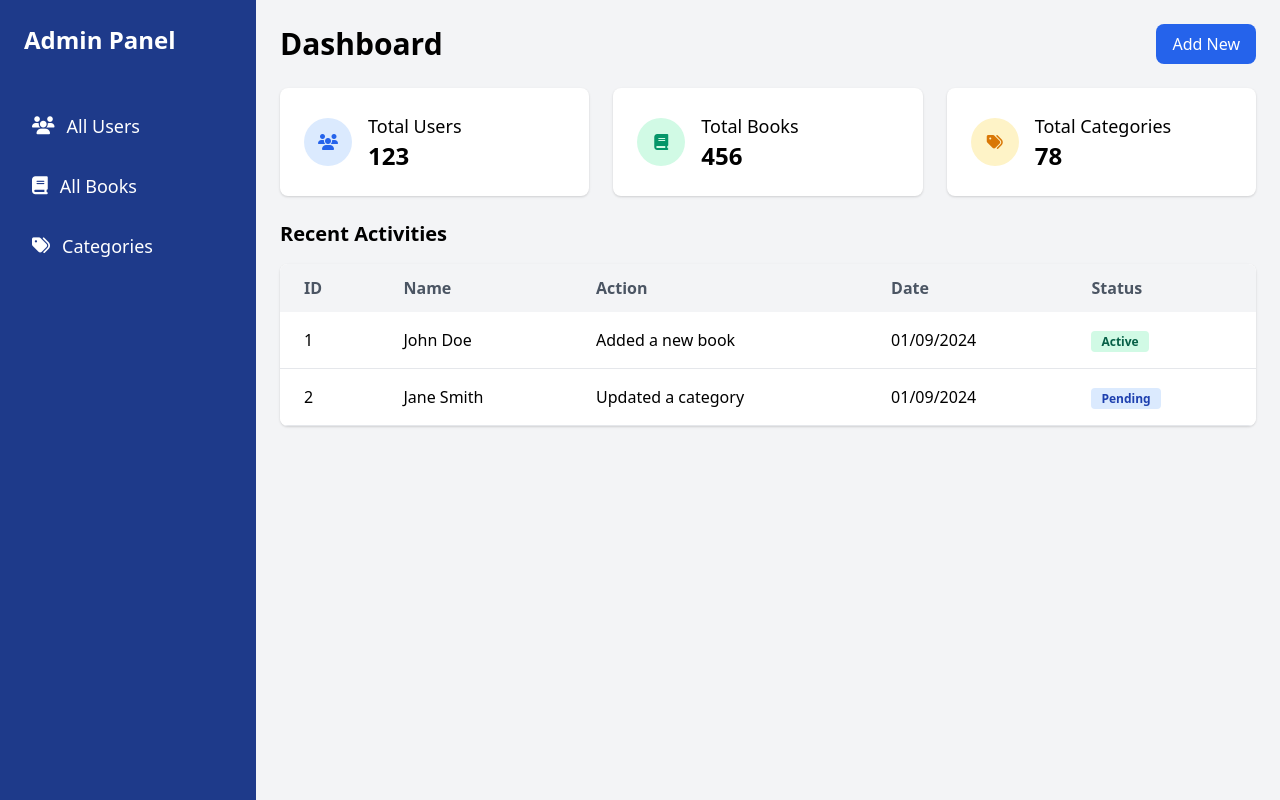
After one commit to Bashyalhari583/BookMandu, a PHP site: template app/views/admin/admin.php in a window 1280 px wide. The commit adds this page. Run offline with PHP 8.4, Linux system fonts and the light colour scheme; the template is opened without the code that fills it, so the values that code supplies are empty; some libraries are stand-ins or nearby versions.

Commit message:
This is the second commit

```diff
--- /dev/null
+++ b/app/views/admin/admin.php
@@ -0,0 +1,125 @@
+<!DOCTYPE html>
+<html lang="en">
+<head>
+    <meta charset="UTF-8">
+    <meta http-equiv="X-UA-Compatible" content="IE=edge">
+    <meta name="viewport" content="width=device-width, initial-scale=1.0">
+    <title>Admin Panel</title>
+    <link href="https://cdn.jsdelivr.net/npm/tailwindcss@2.2.19/dist/tailwind.min.css" rel="stylesheet">
+</head>
+<body class="bg-gray-100">
+
+    <!-- Sidebar -->
+    <div class="flex min-h-screen">
+        <aside class="w-64 bg-blue-900 text-white flex flex-col">
+            <div class="p-6">
+                <h1 class="text-2xl font-bold">Admin Panel</h1>
+            </div>
+            <nav class="flex-1 px-4 py-6">
+                <ul class="space-y-4">
+                    <li>
+                        <a href="#" class="flex items-center px-4 py-2 text-lg font-medium rounded hover:bg-gray-700">
+                            <i class="fas fa-users mr-3"></i> All Users
+                        </a>
+                    </li>
+                    <li>
+                        <a href="/viewbook_admin" class="flex items-center px-4 py-2 text-lg font-medium rounded hover:bg-gray-700">
+                            <i class="fas fa-book mr-3"></i> All Books
+                        </a>
+                    </li>
+                    <li>
+                        <a href="#" class="flex items-center px-4 py-2 text-lg font-medium rounded hover:bg-gray-700">
+                            <i class="fas fa-tags mr-3"></i> Categories
+                        </a>
+                    </li>
+                </ul>
+            </nav>
+        </aside>
+
+        <!-- Main Content -->
+        <div class="flex-1 p-6">
+            <header class="flex items-center justify-between pb-6">
+                <h2 class="text-3xl font-semibold">Dashboard</h2>
+                <button class="px-4 py-2 bg-blue-600 text-white rounded-lg hover:bg-blue-700">Add New</button>
+            </header>
+
+            <!-- Cards Section -->
+            <section class="grid grid-cols-1 sm:grid-cols-2 lg:grid-cols-3 gap-6 mb-6">
+                <!-- Users Card -->
+                <div class="bg-white shadow rounded-lg p-6 flex items-center">
+                    <div class="w-12 h-12 bg-blue-100 text-blue-600 flex items-center justify-center rounded-full">
+                        <i class="fas fa-users"></i>
+                    </div>
+                    <div class="ml-4">
+                        <h3 class="text-lg font-medium">Total Users</h3>
+                        <p class="text-2xl font-semibold">123</p>
+                    </div>
+                </div>
+
+                <!-- Books Card -->
+                <div class="bg-white shadow rounded-lg p-6 flex items-center">
+                    <div class="w-12 h-12 bg-green-100 text-green-600 flex items-center justify-center rounded-full">
+                        <i class="fas fa-book"></i>
+                    </div>
+                    <div class="ml-4">
+                        <h3 class="text-lg font-medium">Total Books</h3>
+                        <p class="text-2xl font-semibold">456</p>
+                    </div>
+                </div>
+
+                <!-- Categories Card -->
+                <div class="bg-white shadow rounded-lg p-6 flex items-center">
+                    <div class="w-12 h-12 bg-yellow-100 text-yellow-600 flex items-center justify-center rounded-full">
+                        <i class="fas fa-tags"></i>
+                    </div>
+                    <div class="ml-4">
+                        <h3 class="text-lg font-medium">Total Categories</h3>
+                        <p class="text-2xl font-semibold">78</p>
+                    </div>
+                </div>
+            </section>
+
+            <!-- Table Section -->
+            <section>
+                <h3 class="text-xl font-semibold mb-4">Recent Activities</h3>
+                <div class="bg-white shadow rounded-lg overflow-hidden">
+                    <table class="min-w-full bg-white">
+                        <thead>
+                            <tr class="w-full bg-gray-100 text-left">
+                                <th class="py-3 px-6 text-gray-600">ID</th>
+                                <th class="py-3 px-6 text-gray-600">Name</th>
+                                <th class="py-3 px-6 text-gray-600">Action</th>
+                                <th class="py-3 px-6 text-gray-600">Date</th>
+                                <th class="py-3 px-6 text-gray-600">Status</th>
+                            </tr>
+                        </thead>
+                        <tbody>
+                            <tr class="border-b">
+                                <td class="py-4 px-6">1</td>
+                                <td class="py-4 px-6">John Doe</td>
+                                <td class="py-4 px-6">Added a new book</td>
+                                <td class="py-4 px-6">01/09/2024</td>
+                                <td class="py-4 px-6">
+                                    <span class="bg-green-100 text-green-800 text-xs font-semibold mr-2 px-2.5 py-0.5 rounded">Active</span>
+                                </td>
+                            </tr>
+                            <tr class="border-b">
+                                <td class="py-4 px-6">2</td>
+                                <td class="py-4 px-6">Jane Smith</td>
+                                <td class="py-4 px-6">Updated a category</td>
+                                <td class="py-4 px-6">01/09/2024</td>
+                                <td class="py-4 px-6">
+                                    <span class="bg-blue-100 text-blue-800 text-xs font-semibold mr-2 px-2.5 py-0.5 rounded">Pending</span>
+                                </td>
+                            </tr>
+                            <!-- More rows -->
+                        </tbody>
+                    </table>
+                </div>
+            </section>
+        </div>
+    </div>
+
+    <script src="https://kit.fontawesome.com/a076d05399.js" crossorigin="anonymous"></script>
+</body>
+</html>
```
Also changed, not shown: app/controllers/AdminController.php (added, +31 -0 lines), app/routes/routes.php (+39 -15 lines), app/views/admin/viewbook_admin.php (added, +71 -0 lines), app/views/auth/login_admin.php (added, +124 -0 lines), app/views/layouts/admin_header.php (added, +107 -0 lines), app/views/rating/review.php (+0 -24 lines), public/uploads/0097a78adf77b91de011d6bb22e31aba8883f72943f137bb97dbba73fcd54545.jpg (added), public/uploads/472a3262af4f3b91189e481c4b030d5c39428da9b0d81426b9c1968866ea9677.jpg (added), public/uploads/63ef9b89fc0a44d7f6c801c298aaf5f08fff88adaade5c0462f79cc2a07d2798.jpg (added), public/uploads/6f52b630654a0279f0a5df42d427f2d066d90279491cbf22d3d745ee3e875adb.jpg (added), public/uploads/71a2c30594f416184a4c44422a5c579afee568bc7bc2ab89a5e6197672a4ed62.jpg (added), public/uploads/c117a0663c5e43d937778ea0bc68d289de7c00d03d18ae5c6c8ff61ba7f54a5d.jpg (added), public/uploads/f216aca291c15ad9d451e8ef3c28bbf4e09c6eed2c302c97a8bee19fbdbb06e9.jpg (added), public/uploads/f90f62fa1fd1ecd92dba3114b115a379f46ada4399c3e486060a3e6cca0e21b1.jpg (added), 3 other files.
